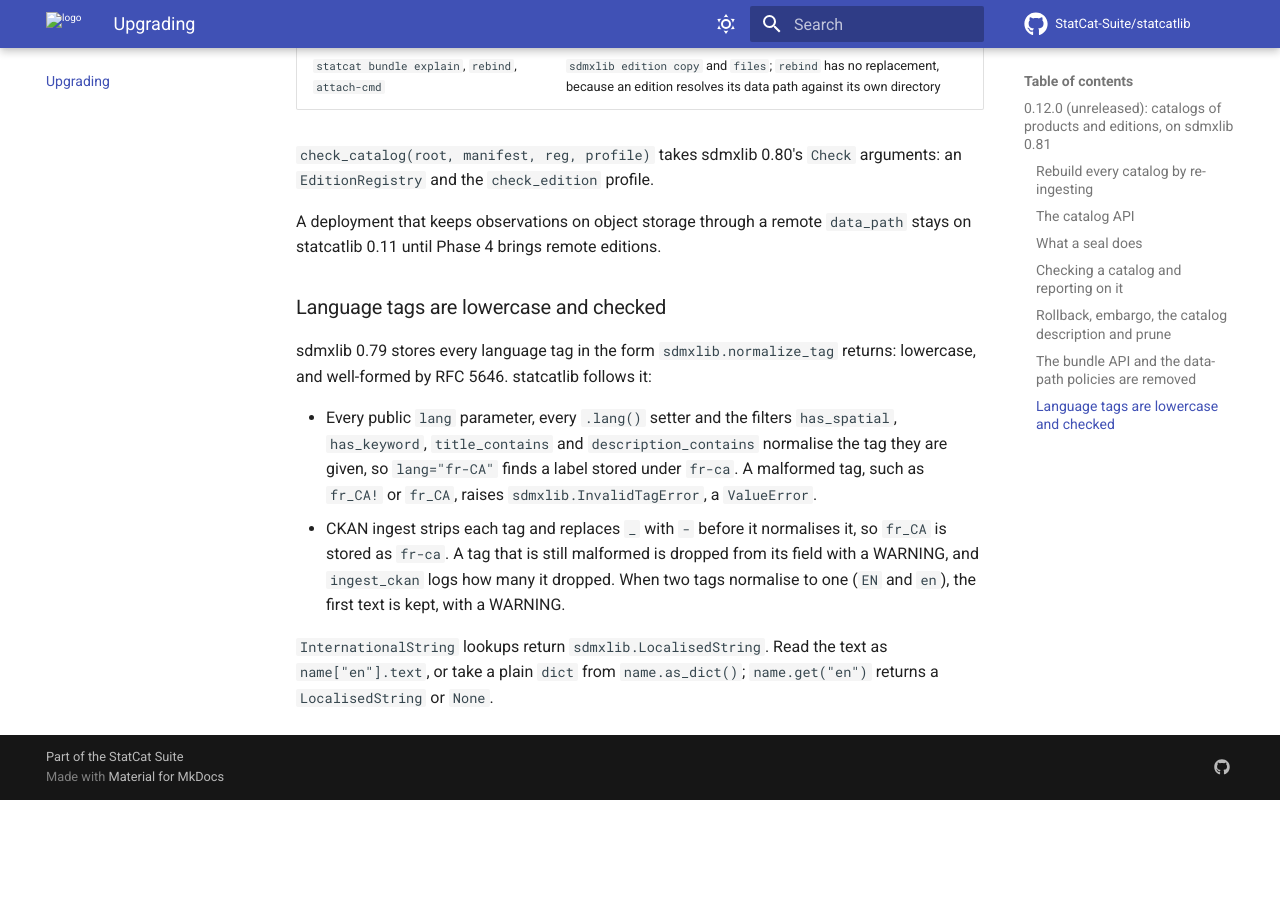
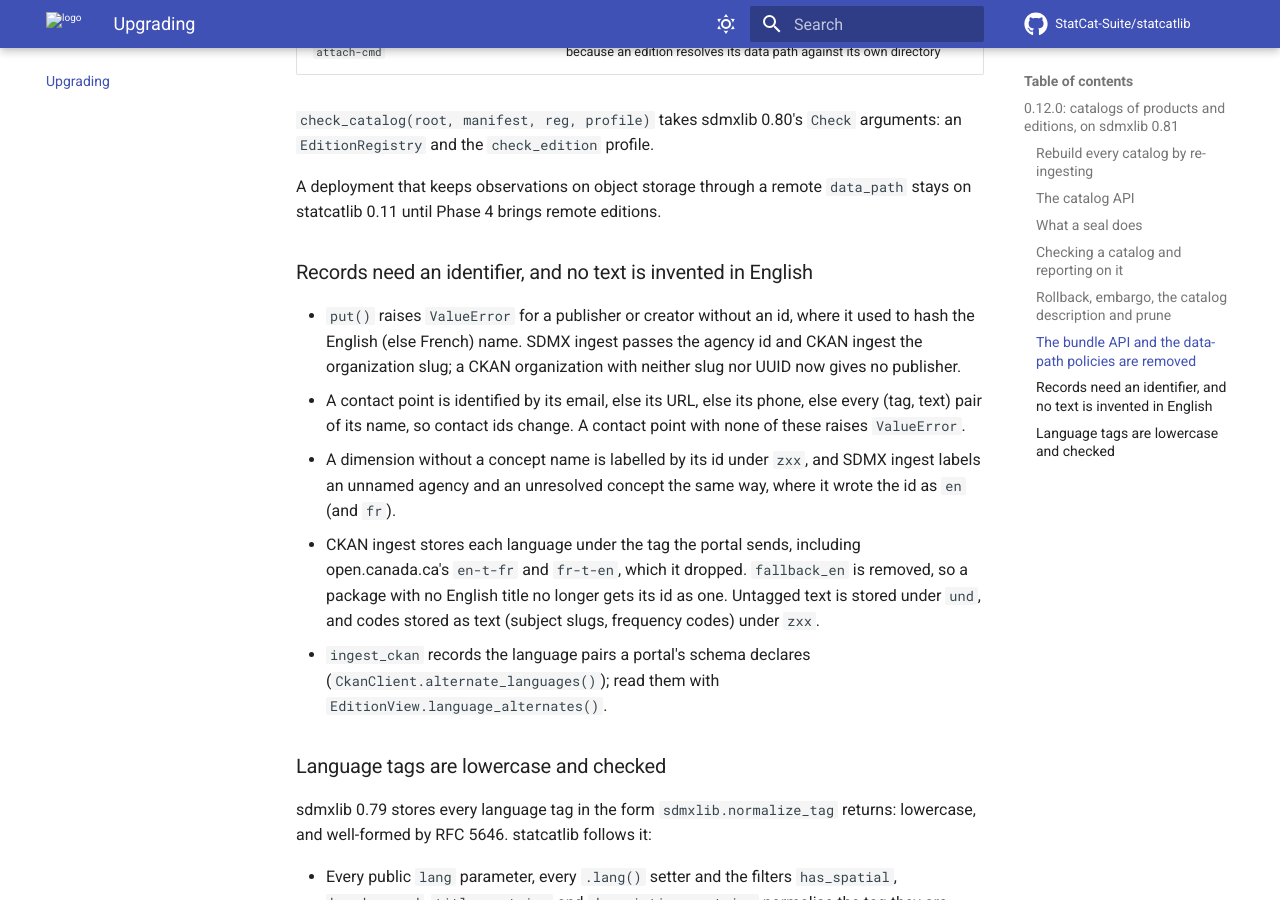
Before and after one commit to StatCat-Suite/statcatlib, an MkDocs documentation site: the page built from docs/upgrading.md, in a window 1280 px wide and 900 px high, scrolled down 4223 px. Built offline with MkDocs 1.6.1 and Material for MkDocs 9.7.7, drawn with Linux system fonts in a browser that asks for light colours; comment, search, counter and statistics services are not loaded; before the commit the page ends 5023 px from its top, so only the background shows below that; some of the changed text lies outside the part shown.

Commit message:
docs(upgrading): mark 0.12.0 released and list the identifier and CKAN language changes (GH-84, GH-94)

```diff
--- a/docs/upgrading.md
+++ b/docs/upgrading.md
@@ -5,7 +5,7 @@
 [CHANGELOG](https://github.com/StatCat-Suite/statcatlib/blob/main/CHANGELOG.md)
 lists every change.
 
-## 0.12.0 (unreleased): catalogs of products and editions, on sdmxlib 0.81
+## 0.12.0: catalogs of products and editions, on sdmxlib 0.81
 
 statcatlib requires `sdmxlib>=0.81.0,<0.82`. sdmxlib's
 [upgrading guide](https://statcat-suite.github.io/sdmxlib/upgrading/) lists
@@ -141,6 +141,27 @@
 A deployment that keeps observations on object storage through a remote
 `data_path` stays on statcatlib 0.11 until Phase 4 brings remote editions.
 
+### Records need an identifier, and no text is invented in English
+
+- `put()` raises `ValueError` for a publisher or creator without an id,
+  where it used to hash the English (else French) name. SDMX ingest passes
+  the agency id and CKAN ingest the organization slug; a CKAN organization
+  with neither slug nor UUID now gives no publisher.
+- A contact point is identified by its email, else its URL, else its phone,
+  else every (tag, text) pair of its name, so contact ids change. A contact
+  point with none of these raises `ValueError`.
+- A dimension without a concept name is labelled by its id under `zxx`, and
+  SDMX ingest labels an unnamed agency and an unresolved concept the same
+  way, where it wrote the id as `en` (and `fr`).
+- CKAN ingest stores each language under the tag the portal sends,
+  including open.canada.ca's `en-t-fr` and `fr-t-en`, which it dropped.
+  `fallback_en` is removed, so a package with no English title no longer
+  gets its id as one. Untagged text is stored under `und`, and codes stored
+  as text (subject slugs, frequency codes) under `zxx`.
+- `ingest_ckan` records the language pairs a portal's schema declares
+  (`CkanClient.alternate_languages()`); read them with
+  `EditionView.language_alternates()`.
+
 ### Language tags are lowercase and checked
 
 sdmxlib 0.79 stores every language tag in the form `sdmxlib.normalize_tag`
```
